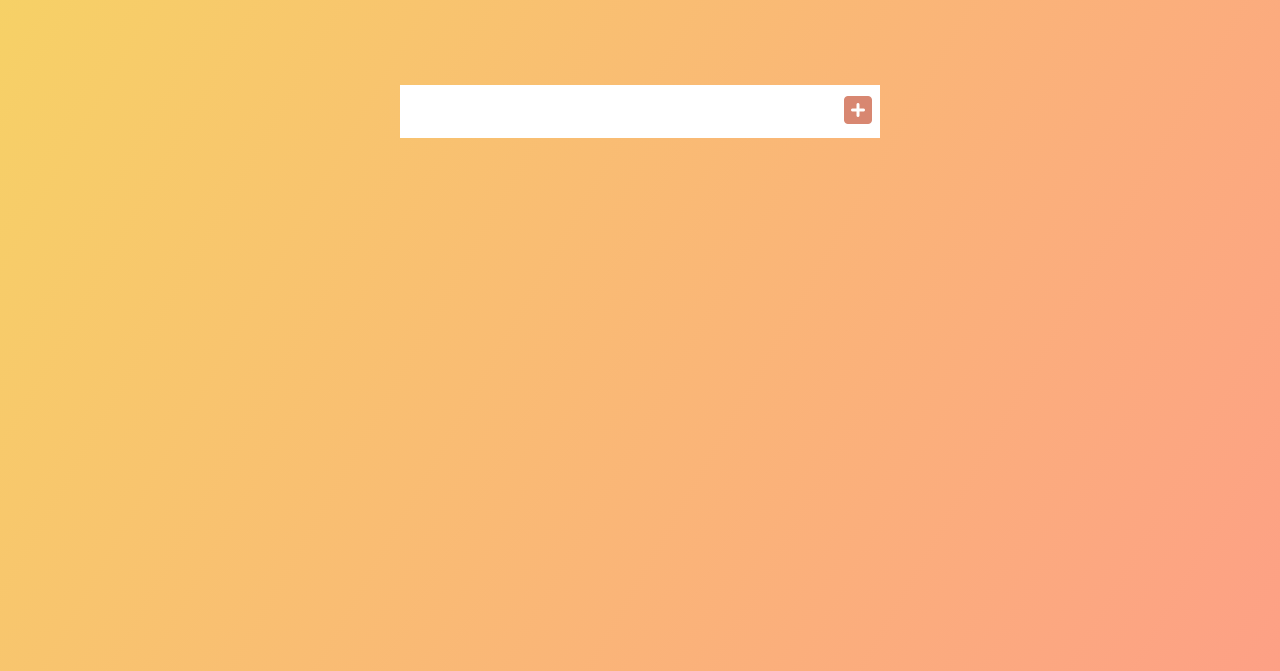
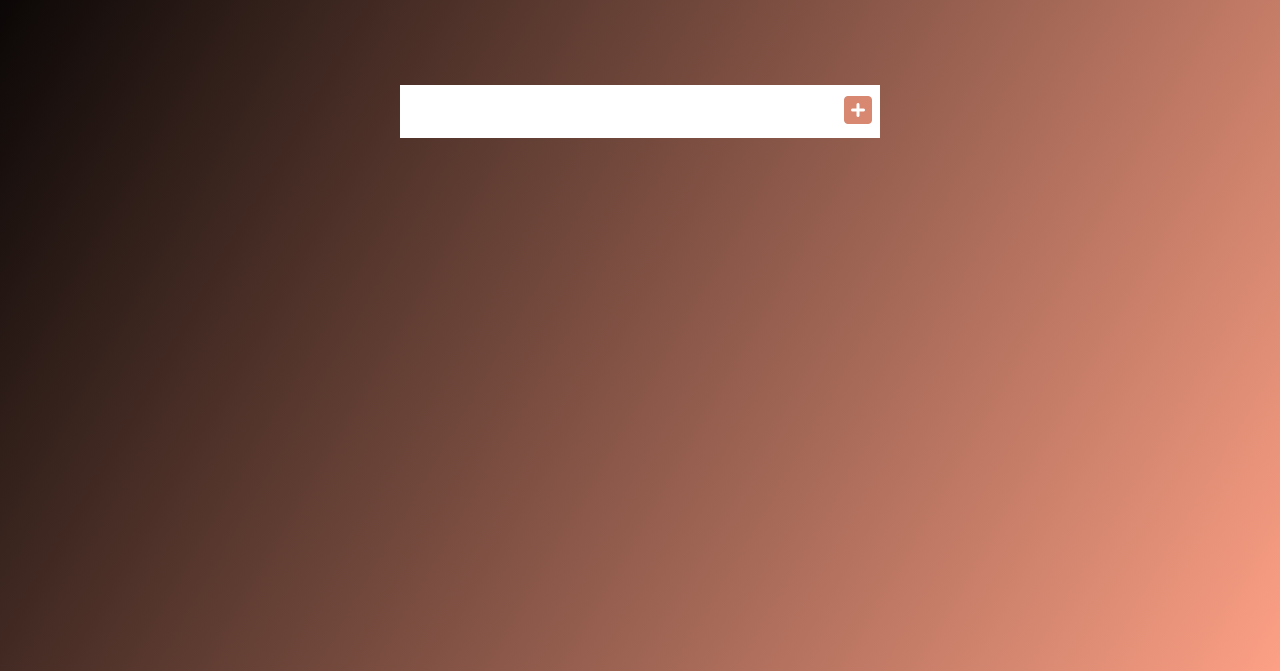
Before and after one commit to andrewc411/ToDoList, a plain HTML site: page index.html in a window 1280 px wide. Shown: the part 129-800 px from the top of the page. Drawn offline with Linux system fonts and the light colour scheme.

Commit message:
changed styling

```diff
--- a/style.css
+++ b/style.css
@@ -5,7 +5,7 @@
 }
 
 body{
-    background-image: linear-gradient(120deg,#f6d365,#fda085);
+    background-image: linear-gradient(120deg,rgb(0, 0, 0),#fda085);
     color: white;
     font-family: "Poppins", sans-serif;
     min-height: 100vh;
```
